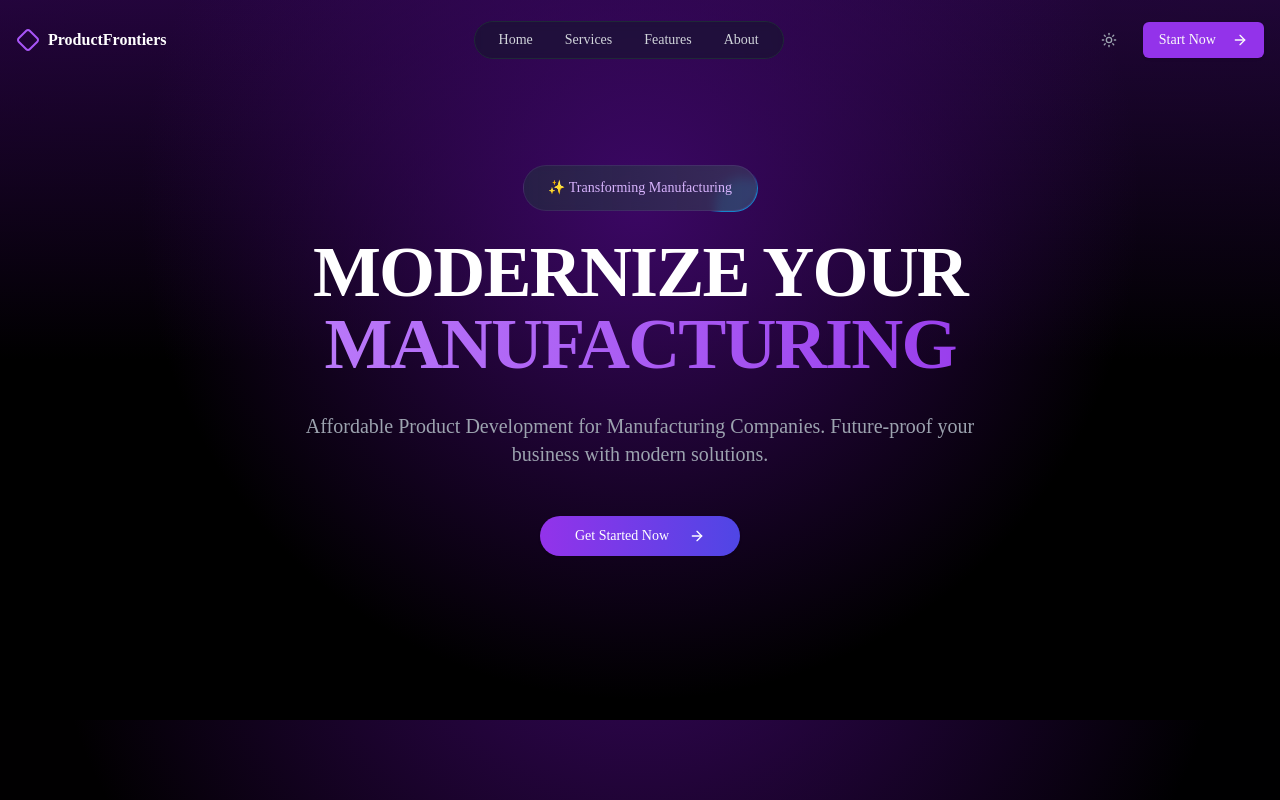
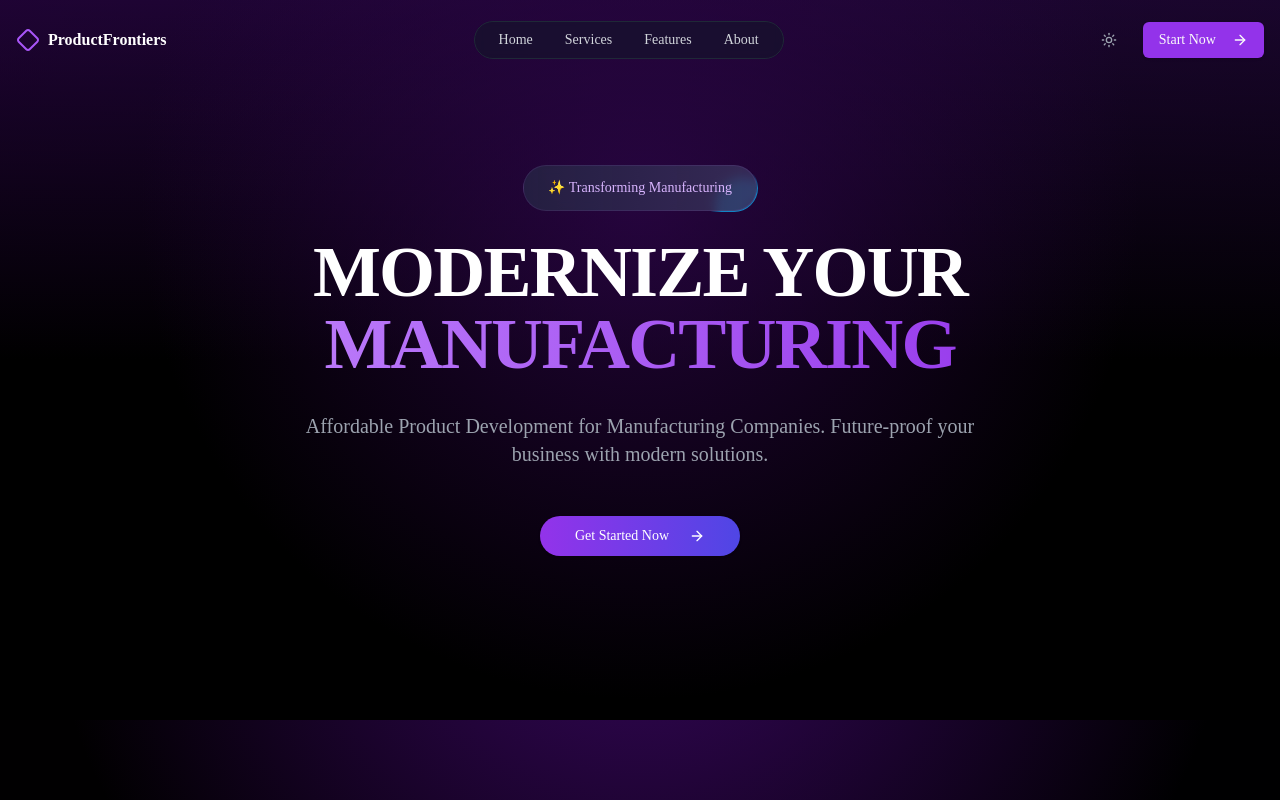
Before and after one commit to ake144/product, a Next.js app: page / in a window 1280 px wide. Shown: the top 800 px of the page. Built offline with nearby package versions, Linux system fonts and the light colour scheme.

Commit message:
light on the hero section reduced

```diff
--- a/components/hero-section.tsx
+++ b/components/hero-section.tsx
@@ -26,8 +26,9 @@ const HeroSection=()=>{
 
 return(
     <section className="relative h-[calc(100vh-5rem)] flex items-center">
-      <div className="absolute inset-0 bg-gradient-to-b from-purple-950/50 via-black to-black" />
-        <div className="absolute inset-0 bg-[radial-gradient(circle_500px_at_50%_200px,#3b0764,transparent)]" />
+     <div className="absolute inset-0 bg-gradient-to-b from-purple-950/40 via-black to-black" />
+<div className="absolute inset-0 bg-[radial-gradient(circle_500px_at_50%_200px,#2c0548,transparent)] opacity-80" />
+
 
       <div className="container mx-auto px-4 relative z-10">
         <div className={`max-w-4xl mx-auto text-center transition-all duration-1000 transform ${isVisible ? 'translate-y-0 opacity-100' : 'translate-y-10 opacity-0'}`}>
```
